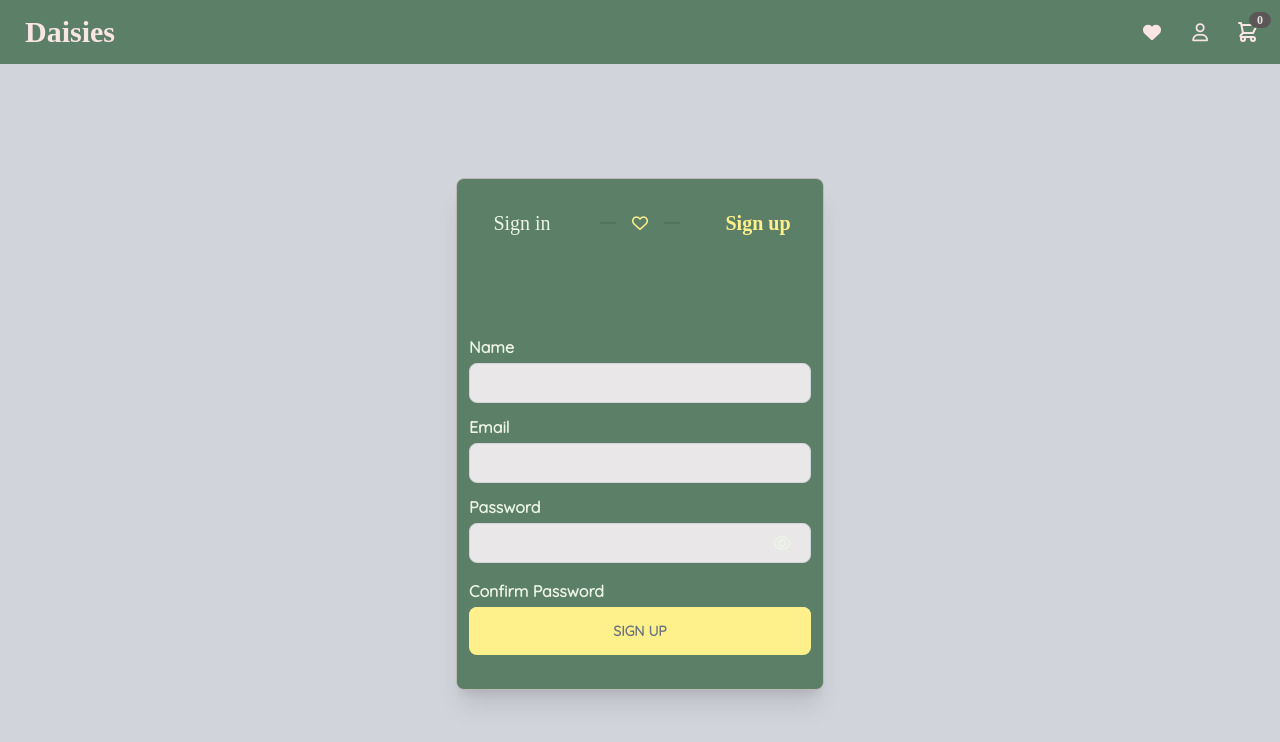
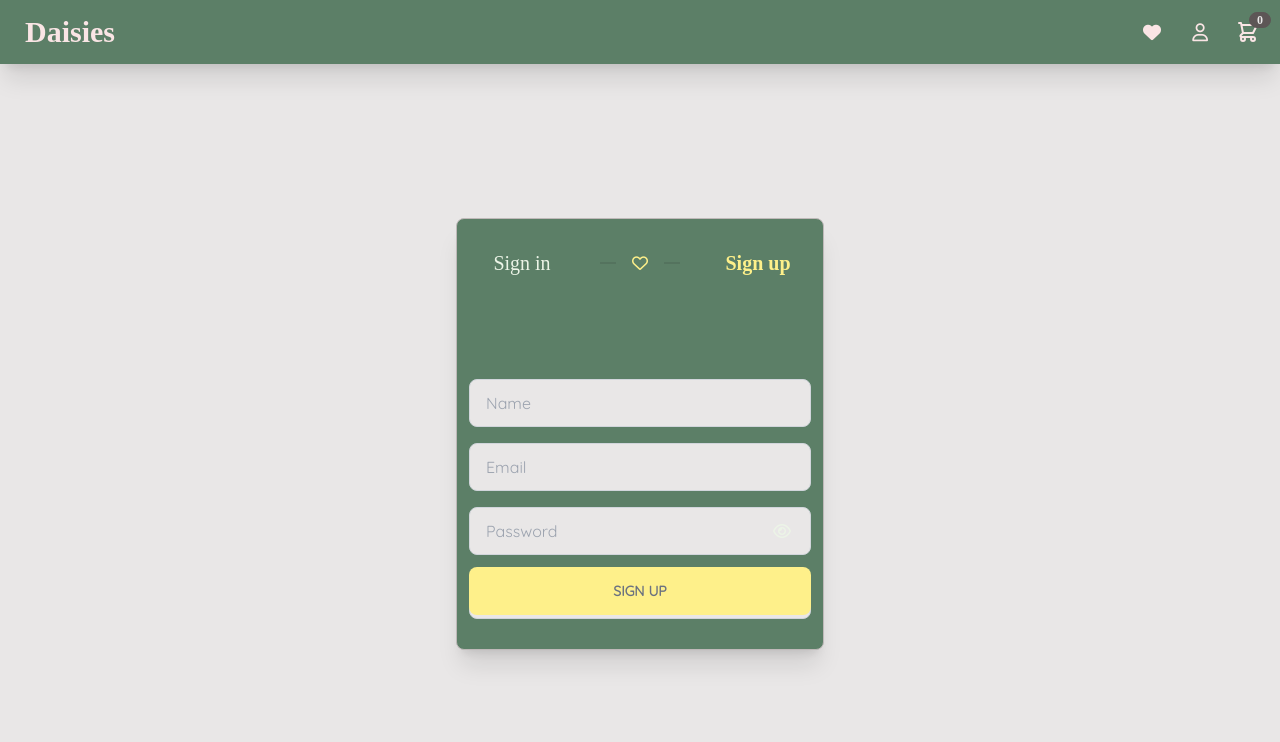
Before and after one commit to Jwilkins48/Market, a React (Vite) app: page /sign-up in a window 1280 px wide. Shown: the top 742 px of the page. Built offline with nearby package versions, Linux system fonts and the light colour scheme; a web font is replaced by a local one.

Commit message:
styled sign up form

```diff
--- a/src/pages/SignUp.jsx
+++ b/src/pages/SignUp.jsx
@@ -62,10 +62,10 @@ function SignUp() {
   };
 
   return (
-    <div className="bg-gray-300 flex h-[92.4vh] justify-center items-center">
+    <div className="flex h-[92.4vh] justify-center items-center">
       <form
         onSubmit={onSubmit}
-        className="w-[23rem] bg-primary h-[32rem] rounded-lg border border-base-300 shadow-xl p-3 m-2 bg- flex flex-col"
+        className="w-[23rem] bg-primary h-[27rem] rounded-lg border border-base-300 shadow-xl p-3 m-2 bg- flex flex-col"
       >
         {/* SIGN IN / SIGN UP */}
         <header className="grid grid-cols-3 my-2 justify-center items-center text-center signIn">
@@ -78,13 +78,11 @@ function SignUp() {
           <h1 className="font-bold text-yellow-200 ml-2 text-xl">Sign up</h1>
         </header>
         {/* USER NAME */}
-        <div className="flex flex-col my-20 gap-3 h-40 justify-around">
+        <div className="flex flex-col my-20 gap-3 h-24 justify-around">
           <div>
-            <label className="font-bold mr-2 text-secondary" htmlFor="name">
-              Name
-            </label>
             <input
-              className="input text-gray-600 bg-base-100 border border-gray-300 h-10 w-full mt-1 text-secondary "
+              placeholder="Name"
+              className="input text-gray-600 bg-base-100 border border-gray-300 w-full mt-1 text-secondary "
               onChange={onChange}
               type="text"
               id="name"
@@ -93,11 +91,9 @@ function SignUp() {
           </div>
           {/* EMAIL*/}
           <div>
-            <label className="font-bold mr-2 text-secondary" htmlFor="email">
-              Email
-            </label>
             <input
-              className="input text-gray-600 bg-base-100 border border-gray-300 h-10 w-full mt-1 text-secondary "
+              placeholder="Email"
+              className="input text-gray-600 bg-base-100 border border-gray-300  w-full mt-1 text-secondary "
               onChange={onChange}
               type="text"
               id="email"
@@ -106,12 +102,10 @@ function SignUp() {
           </div>
           {/* PASSWORD */}
           <div className="flex flex-col">
-            <label className="font-bold text-secondary mr-2" htmlFor="password">
-              Password
-            </label>
             <div className="relative">
               <input
-                className="input text-gray-600 bg-base-100 border border-gray-300 h-10 w-full mt-1 text-secondary"
+                placeholder="Password"
+                className="input text-gray-600 bg-base-100 border border-gray-300  w-full mt-1 text-secondary"
                 onChange={onChange}
                 type={showPassword ? "text" : "password"}
                 id="password"
@@ -120,30 +114,25 @@ function SignUp() {
               {/* SHOW PASSWORD */}
               <p onClick={() => setShowPassword(!showPassword)}>
                 {!showPassword ? (
-                  <i className="fa-regular text-gray-600 fa-eye absolute top-4 right-5 text-secondary" />
+                  <i className="fa-regular text-gray-600 fa-eye absolute top-5 right-5 text-secondary" />
                 ) : (
-                  <i className="fa-solid text-gray-600 fa-eye-slash absolute top-4 right-5 text-secondary" />
+                  <i className="fa-solid text-gray-600 fa-eye-slash absolute top-5 right-5 text-secondary" />
                 )}
               </p>
             </div>
             {/* CONFIRM PASSWORD */}
-            <label
-              className="font-bold text-secondary mr-2 mt-4"
-              htmlFor="confirmPassword"
-            >
-              Confirm Password
-            </label>
             <input
+              placeholder="Confirm Password"
               value={confirmPassword}
               onChange={(e) => setConfirmPassword(e.target.value)}
               id="confirmPassword"
-              className="input text-gray-600 bg-base-100 border border-gray-300 h-10 w-full mt-1 text-secondary"
+              className="input text-gray-600 bg-base-100 border border-gray-300 w-full mt-4 text-secondary"
               type={showPassword ? "text" : "password"}
             />
           </div>
         </div>
         {/* SUBMIT */}
-        <button className="btn bg-yellow-200 text-gray-500 border-0 mt-8">
+        <button className="btn bg-yellow-200 text-gray-500 border-0 mt-4">
           Sign Up
         </button>
       </form>
```
